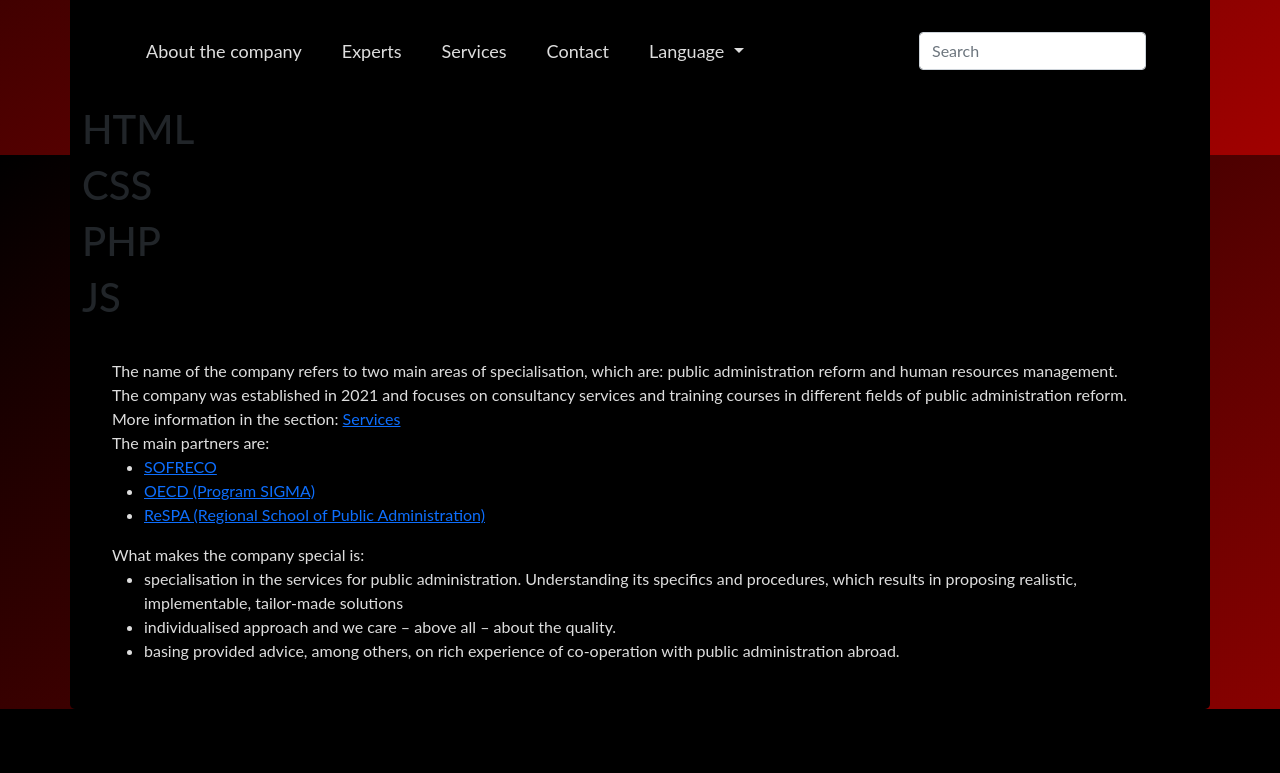
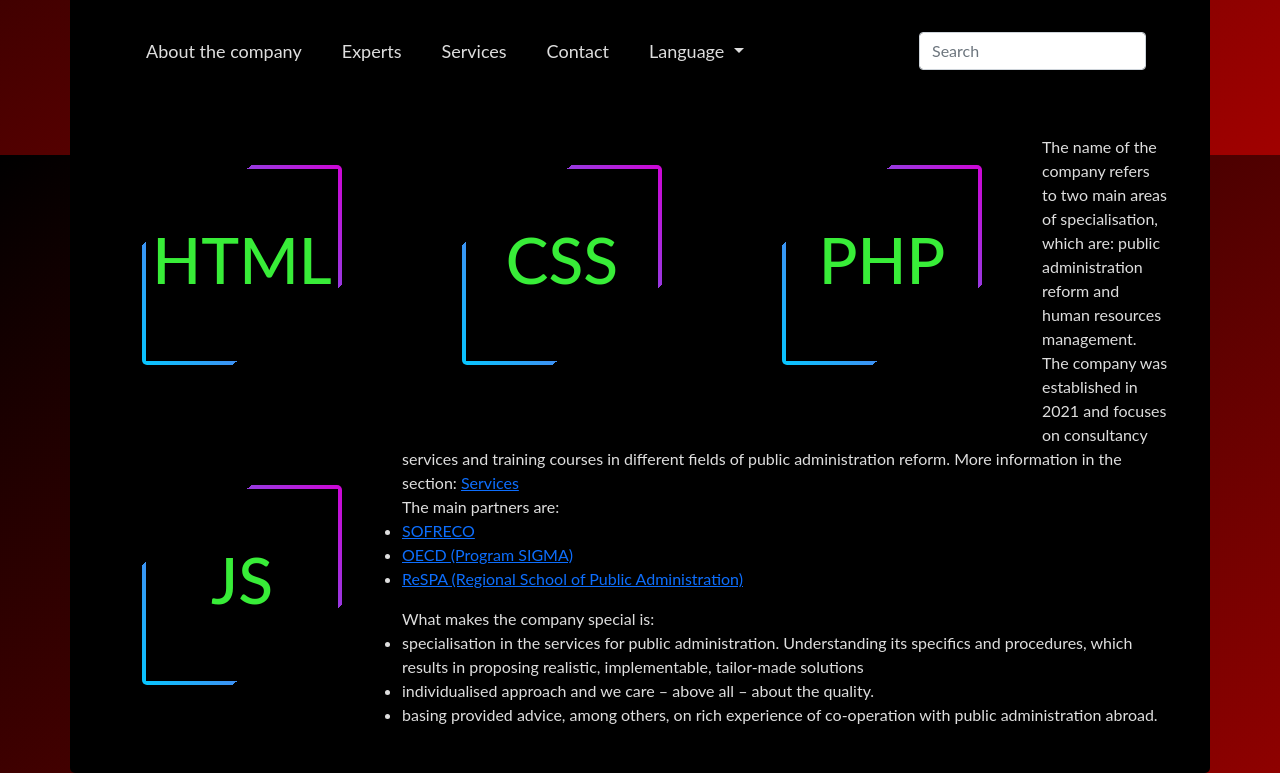
Before and after one commit to Pi0trx/pi0trx.github.io, a PHP site: page / in a window 1280 px wide. Shown: the part 645-1418 px from the top of the page. Before the commit the page ends 1354 px from the top, so only its background shows below. Run offline with PHP 8.4, Linux system fonts and the light colour scheme; some libraries are stand-ins or nearby versions.

Commit message:
Update box-border-animation.css

```diff
--- a/css/box-border-animation.css
+++ b/css/box-border-animation.css
@@ -1,4 +1,4 @@
-.box{
+.box-border{
     position:relative;
     width:200px;
     height:200px;
@@ -8,20 +8,22 @@
     background:#000;
     border-radius:5px;
     overflow:hidden;
+    margin: 60px;
+    float:left;
 }
-.box h1{
+.box-border h1{
     color:#38ed38;
     font-size:4rem;
     position:relative;
     z-index:1;
 }
-.box::after{
+.box-border::after{
     content: '';
     position:absolute;
     background:#000;
     inset:4px;
 }
-.box::before{
+.box-border::before{
     content:'';
     position:absolute;
     width:150px;
```
